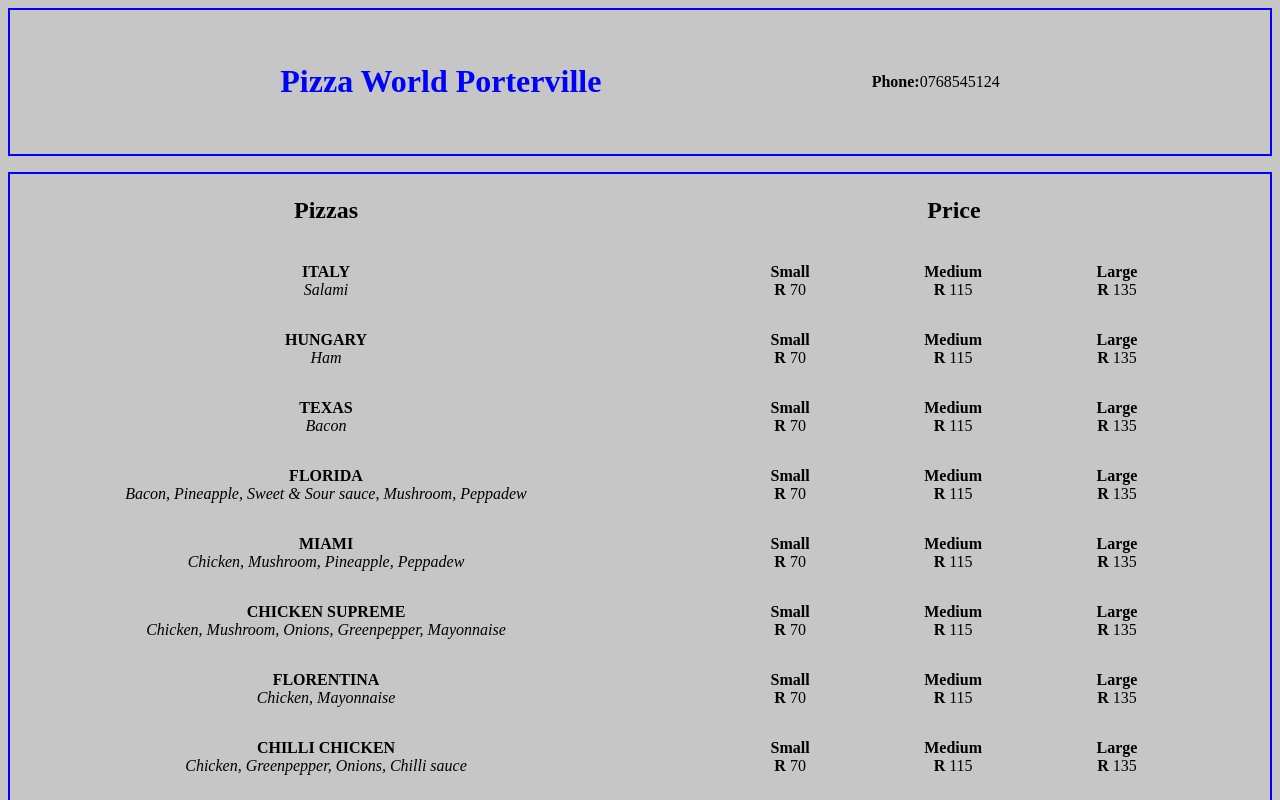
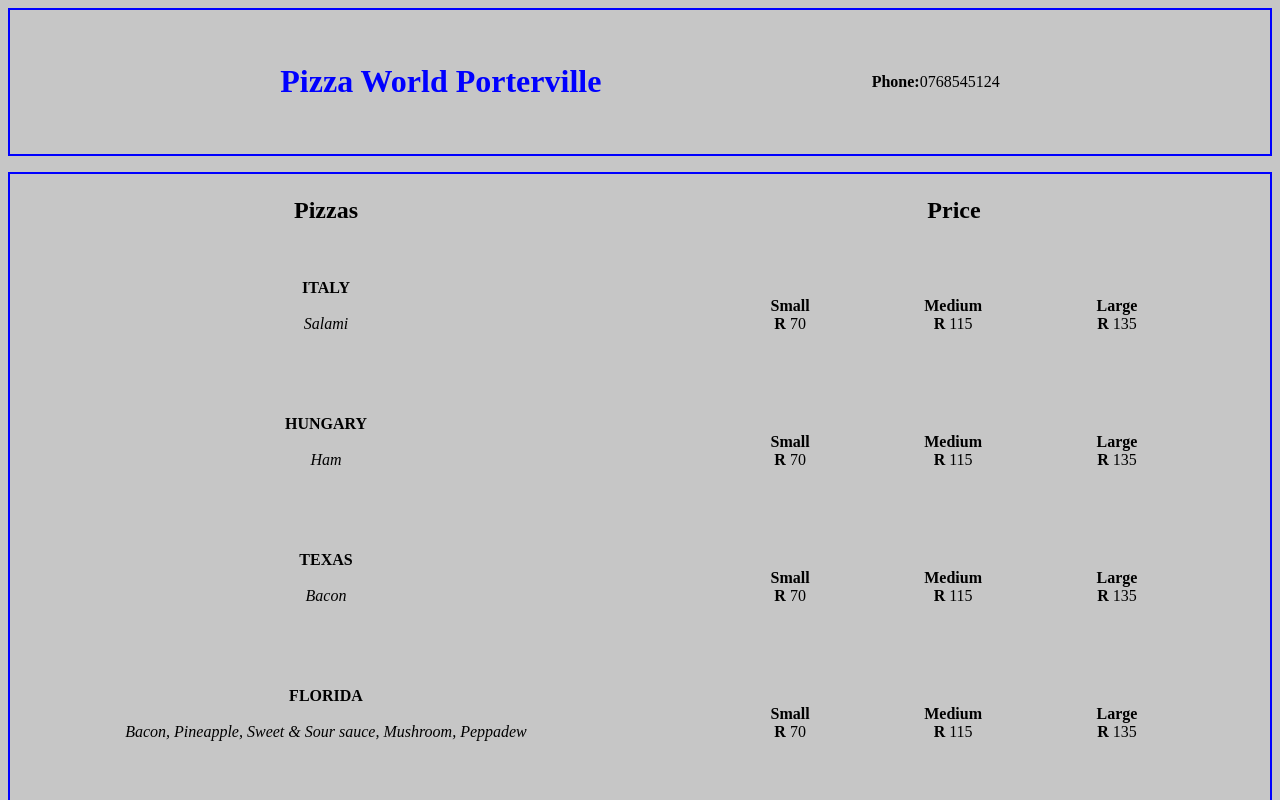
Before and after one commit to AdriaanNaude/pizza-world-web, a React (Vite) app: page / in a window 1280 px wide. Shown: the top 800 px of the page. Built offline with nearby package versions, Linux system fonts and the light colour scheme.

Commit message:
fix: css of header and pizza items

```diff
--- a/src/index.css
+++ b/src/index.css
@@ -6,6 +6,7 @@
     border: 2px solid blue;
     padding: 1rem;
     justify-content: space-evenly;
+    text-align: center;
 }
 @media screen and (max-width: 600px){
     .main-header{
@@ -75,7 +76,10 @@
 }
 
 .pizza-data-field{
-    padding: 1rem;
+    display: flex;
+    flex-direction: column;
+    justify-content: center;
+    padding: 2rem 1rem 2rem 1rem;
     flex: 2;
     order: 1;
 }
```
